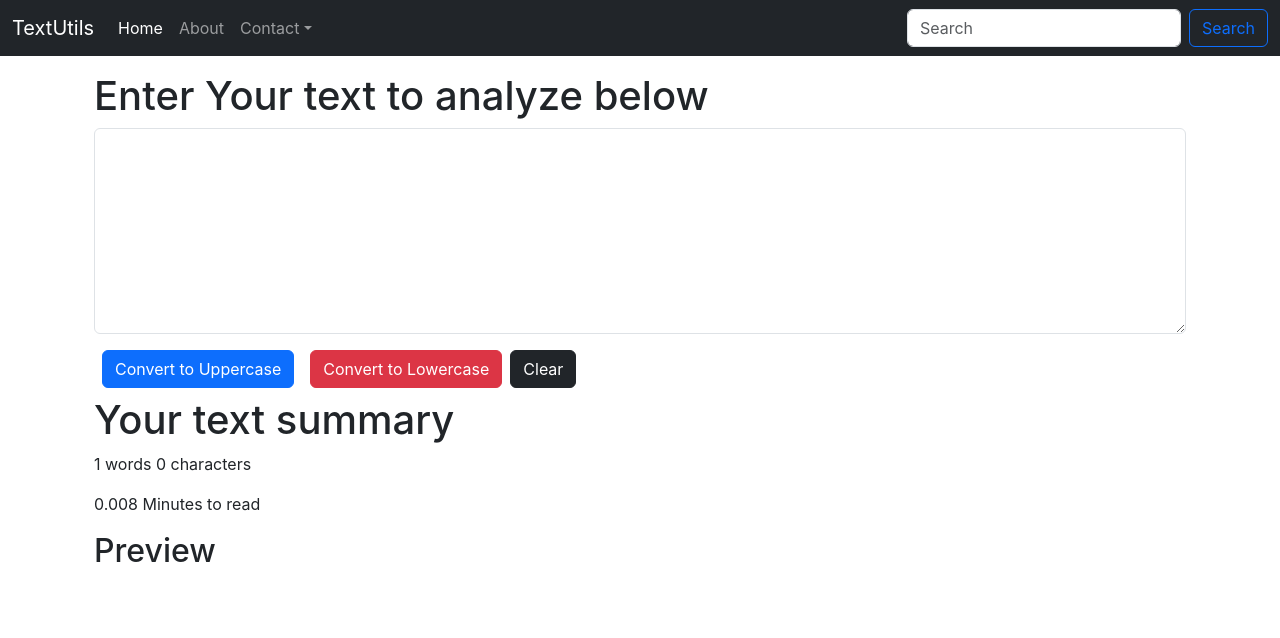
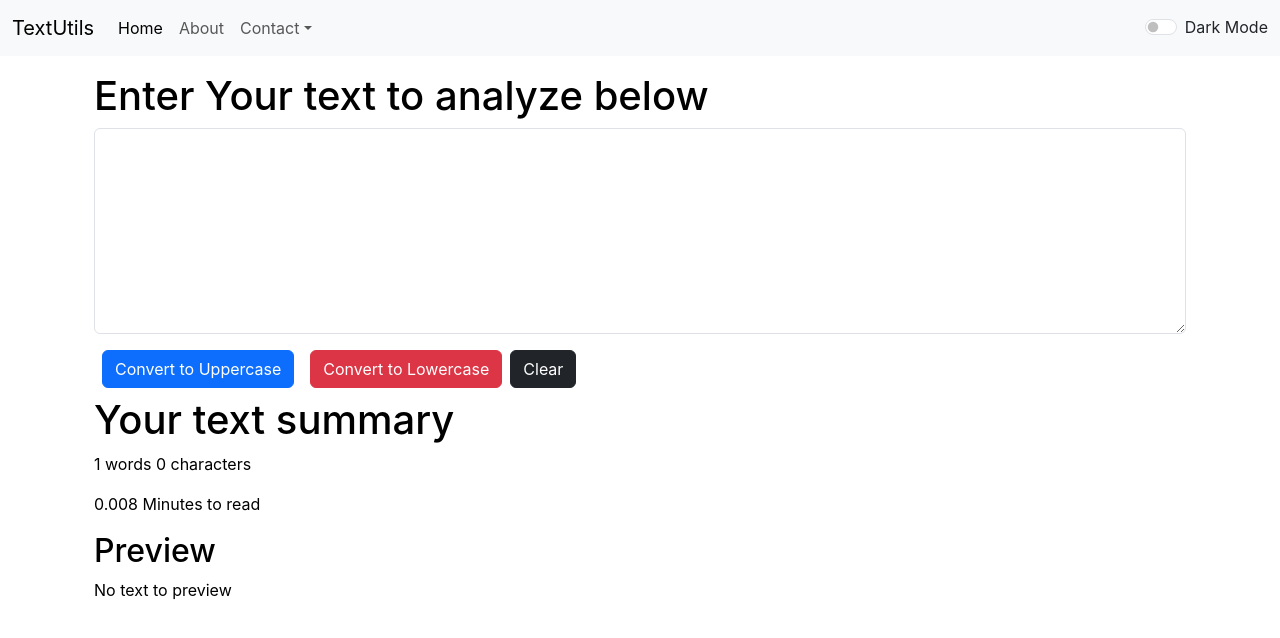
Before and after one commit to mahajansaurav02/Project-Chatcod, a React (Create React App) app: page / in a window 1280 px wide. Shown: the top 638 px of the page. Built offline with nearby package versions, Linux system fonts and the light colour scheme.

Commit message:
add dark mode in about

```diff
--- a/src/App.js
+++ b/src/App.js
@@ -2,14 +2,29 @@
 import './App.css';
 import Navbar from './components/Navbar';
 import TextForm from './components/TextForm';
+// import React,{useState} from 'react'
 // import About from './components/About';
+import { useState } from 'react';
 
 function App() {
+  const [mode, setMode] = useState("light")
+
+  const toggleMode=()=>{
+    if(mode==="light"){
+      setMode("dark")
+      document.body.style.backgroundColor="#042743"
+    }else{
+      setMode("light")
+      document.body.style.backgroundColor="white"
+
+    }
+  }
+
   return (
     <>
-<Navbar title="TextUtils"/>
+<Navbar title="TextUtils" mode={mode} toggleMode={toggleMode}/>
 <div className="container my-3">
-<TextForm heading="Enter Your text to analyze below"/>
+<TextForm heading="Enter Your text to analyze below" mode={mode}/>
 {/* <About/> */}
 </div>
 </>
--- a/src/components/Navbar.js
+++ b/src/components/Navbar.js
@@ -2,7 +2,7 @@
 import propTypes from 'prop-types'
 export default function Navbar(props) {
   return (
-    <nav className="navbar navbar-expand-lg navbar-dark bg-dark">
+    <nav className={`navbar navbar-expand-lg navbar-${props.mode} bg-${props.mode}`}>
   <div className="container-fluid">
     <a className="navbar-brand" href="/">{props.title}</a>
     <button className="navbar-toggler" type="button" data-bs-toggle="collapse" data-bs-target="#navbarSupportedContent" aria-controls="navbarSupportedContent" aria-expanded="false" aria-label="Toggle navigation">
@@ -22,10 +22,15 @@
           </a>
         </li>
       </ul>
-      <form className="d-flex" role="search">
+      {/* <form className="d-flex" role="search">
         <input className="form-control me-2" type="search" placeholder="Search" aria-label="Search"/>
         <button className="btn btn-outline-primary" type="submit">Search</button>
-      </form>
+      </form> */}
+
+      <div className={`form-check form-switch text-${props.mode==="light"?"dark":"light"}`}>
+  <input className="form-check-input" type="checkbox" role="switch" onClick={props.toggleMode} id="flexSwitchCheckDefault"/>
+  <label className="form-check-label" htmlFor="flexSwitchCheckDefault">Dark Mode</label>
+</div>
     </div>
   </div>
 </nav>
--- a/src/components/TextForm.js
+++ b/src/components/TextForm.js
@@ -23,10 +23,11 @@
 
     return (
         <>
-        <div className='container'>
+        <div className='container' style={{color:props.mode==="dark"?"white":"black"}}>
             <h1>{props.heading}</h1>
             <div className="mb-3">
-                <textarea className="form-control" onChange={handleOnChange} value={text} id="mybox" rows="8"></textarea>
+                <textarea className="form-control" onChange={handleOnChange} value={text} style={{backgroundColor:props.mode==="dark"?"#042743":"white",color:props.mode==="dark"?"white":"black"
+        }} id="mybox" rows="8"></textarea>
             </div>
             <button className="btn btn-primary mx-2" onClick={handleUppercase}>Convert to Uppercase</button>
             <button type="button" className="btn btn-danger mx-2" onClick={handleLocase}>Convert to Lowercase</button>
@@ -35,12 +36,12 @@
             {/* <button className="btn btn-primary" onClick={handleUppercase}>Convert to Uppercase</button>
             <button className="btn btn-primary" onClick={handleUppercase}>Convert to Uppercase</button> */}
         </div>
-        <div className="container my-2" >
+        <div className="container my-2" style={{color:props.mode==="dark"?"white":"black"}}>
 <h1>Your text summary</h1>
 <p>{text.split(' ').length} words {text.length} characters </p>
       <p>{0.008*text.split(' ').length} Minutes to read </p>
       <h2>Preview</h2>
-      <p>{text}</p>
+      <p>{text.length>0?text:"No text to preview"}</p>
         </div>
         </>
     )
```
